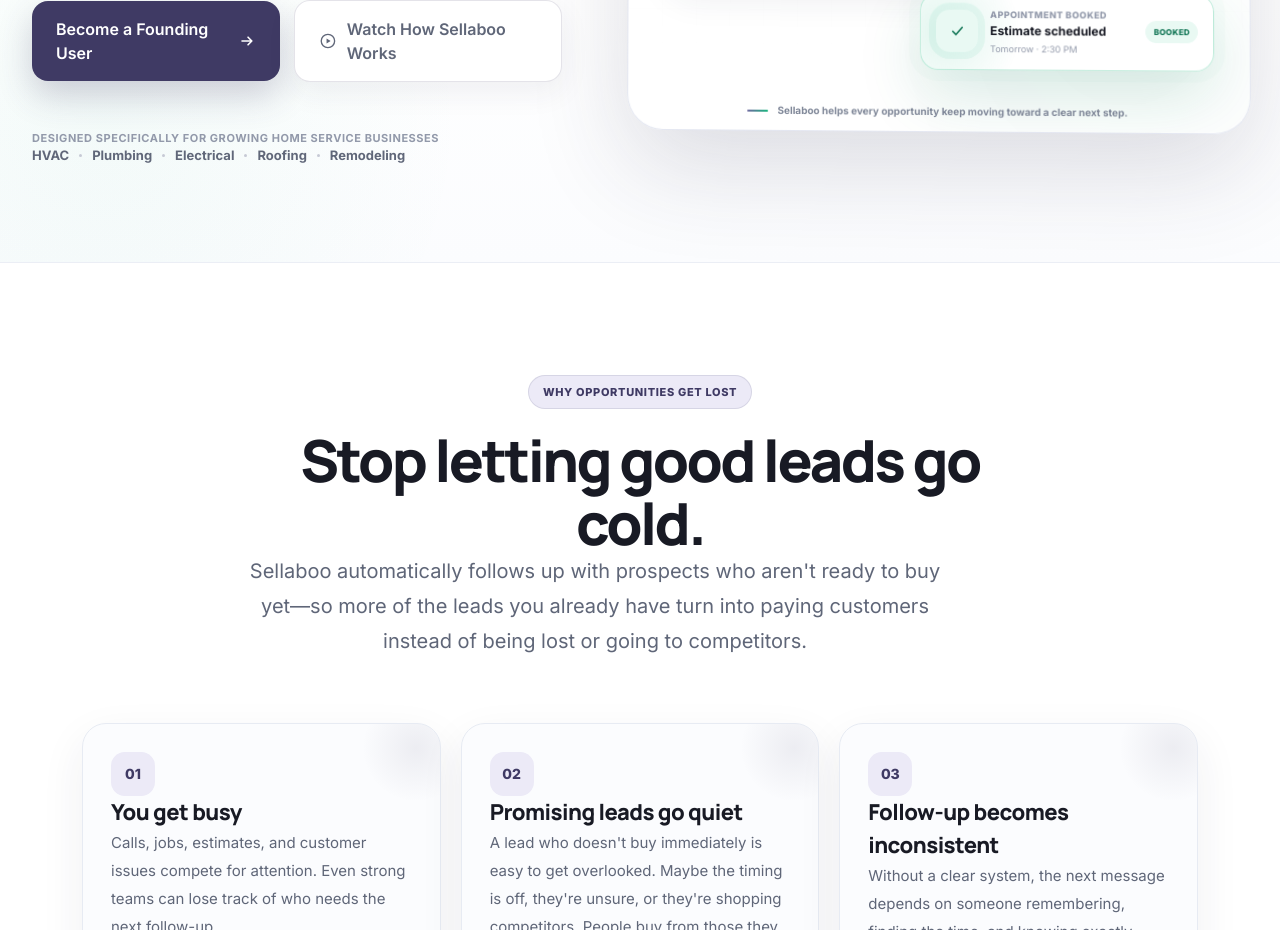
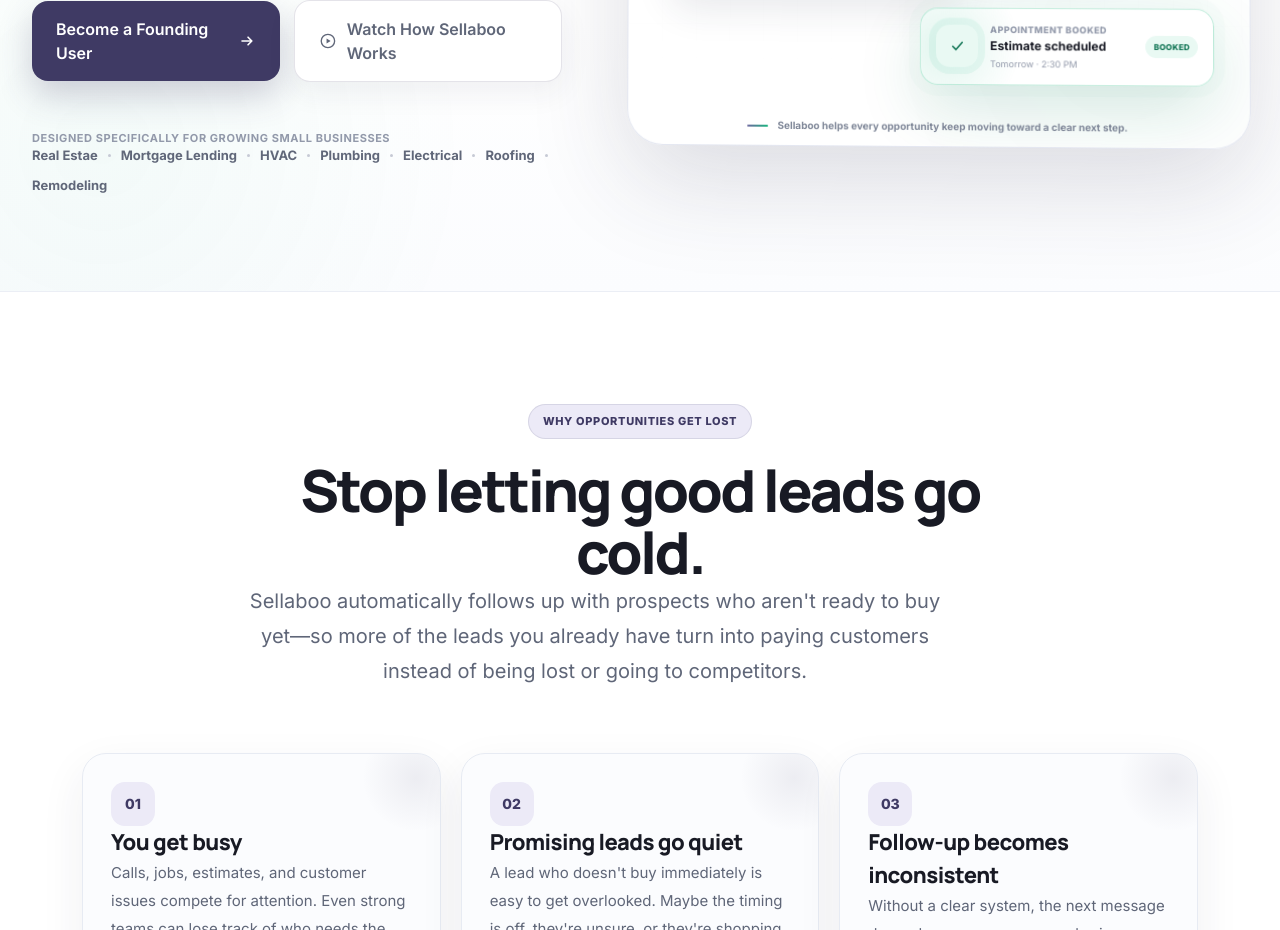
Before and after one commit to Sellaboo-dev/sellaboo-marketing, a Next.js app: page / in a window 1280 px wide. Shown: the part 820-1750 px from the top of the page. Built offline with nearby package versions, Linux system fonts and the light colour scheme.

Commit message:
added industries to the hero section.

```diff
--- a/components/hero/HeroSection.tsx
+++ b/components/hero/HeroSection.tsx
@@ -6,6 +6,8 @@ import { ArrowIcon } from "@/components/icons/ArrowIcon";
 import { PlayIcon } from "@/components/icons/PlayIcon";
 
 const industries = [
+  "Real Estae",
+  "Mortgage Lending",
   "HVAC",
   "Plumbing",
   "Electrical",
@@ -17,7 +19,7 @@ function IndustryProof() {
   return (
     <div id="who-its-for">
       <p className="mb-3 text-[11px] font-bold uppercase tracking-[0.05em] text-[#9299aa]">
-        Designed specifically for growing home service businesses
+        Designed specifically for growing small businesses
       </p>
 
       <div className="flex flex-wrap items-center justify-center gap-2.5 lg:justify-start">
```
